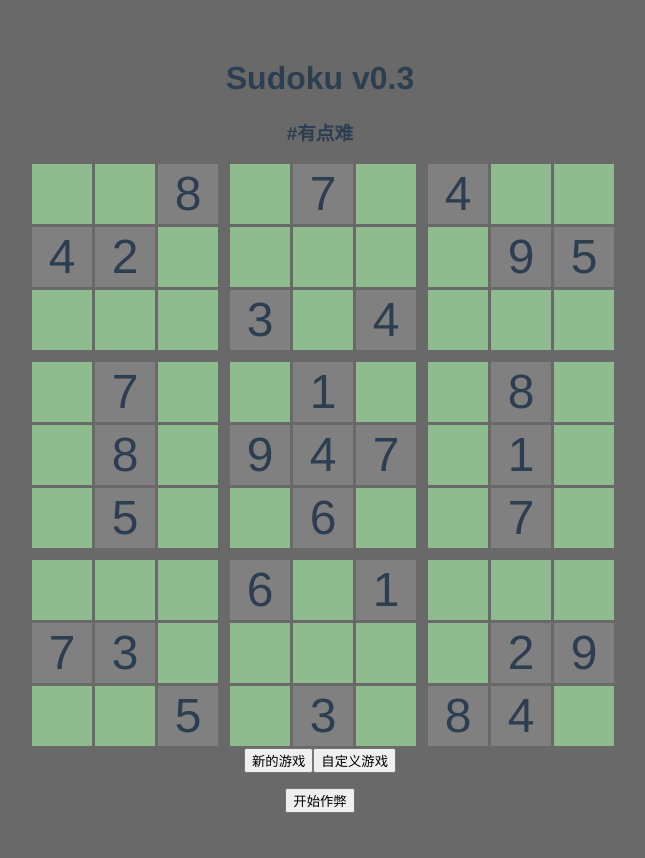
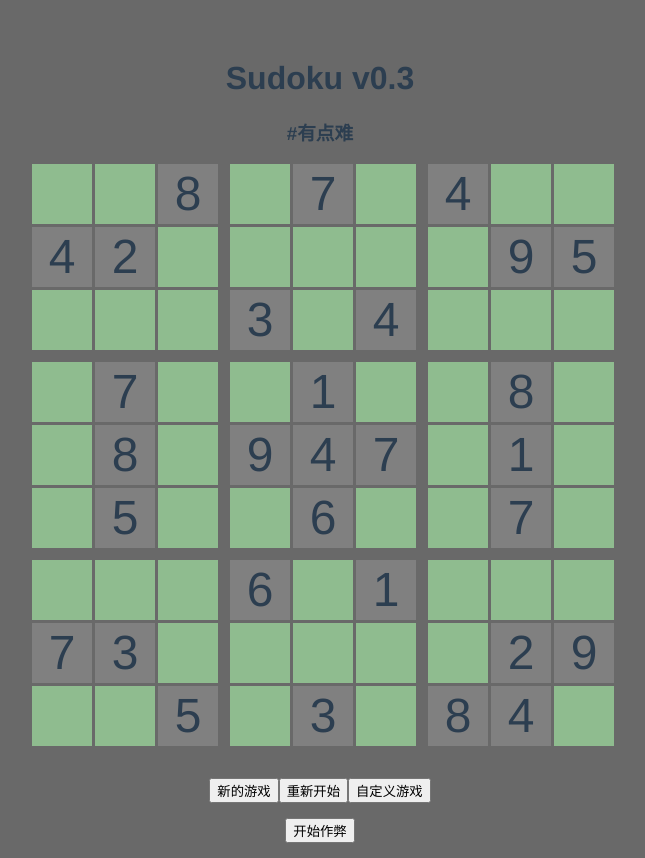
Before and after one commit to roogeer/sudoku, a Vue app: page / in a window 1280 px wide. Shown: the whole page, without its empty margins (320-965 px from the left). Before the commit the page ends 828 px from the top, so only its background shows below. Built offline with nearby package versions, Linux system fonts and the light colour scheme.

Commit message:
restart button complete

```diff
--- a/src/App.vue
+++ b/src/App.vue
@@ -20,14 +20,17 @@
 				</template>
 			</div>
 		</div>
+		<div style="height: 30px;"></div>
 		<div class="footer">
 			<div class="newgame">
-				<button @click="gameStart()">新的游戏</button>
+				<button @click="gameStart()" v-if="!userDefineMode">新的游戏</button>
+				<button @click="gameReStart()" v-if="!userDefineMode">重新开始</button>
 				<button @click="userDefine()" v-if="!userDefineMode">自定义游戏</button>
 				<button @click="userDefineComplete()" v-else>自定义完成</button>
 
 			</div>
 			<div class="cheat">
+				<template v-if="!userDefineMode">
 					<template v-if="cheat">
 						<button @click="Cheat()">开始作弊</button>
 					</template>
@@ -35,6 +38,7 @@
 						<button @click="LockOnlyOne()">锁定唯一值</button>
 						<button @click="DuplicateRemoval()">多值去重</button>
 						<button @click="FilterOnlyOne()">筛选唯一值</button>
+					</template>
 				</template>
 			</div>
 
@@ -563,10 +567,9 @@
 						}
 					}
 				}
-			}
 			},
 
-		created: function() {
+			gameReStart(){
 				if(sessionStorage.getItem('userdefine')!==null){
 					//console.log('有用户自定义的盘局');
 					this.sudokuid = JSON.parse(sessionStorage.getItem('userdefineid'));
@@ -574,10 +577,28 @@
 					//console.log(this.sudoku_array);
 				}
 				this.initSudokuData();
-
 				this.initSudokuRows();
 				this.initSudokuCols();
 				this.initSudokuAreas();
+
+				this.cheat = true;
+			}
+		},
+
+		created: function() {
+			this.gameReStart();
+			// if(sessionStorage.getItem('userdefine')!==null){
+			// 	//console.log('有用户自定义的盘局');
+			// 	this.sudokuid = JSON.parse(sessionStorage.getItem('userdefineid'));
+			// 	this.sudoku_array = JSON.parse(sessionStorage.getItem('userdefine'));
+			// 	//console.log(this.sudoku_array);
+			// }
+			// this.initSudokuData();
+
+			// this.initSudokuRows();
+			// this.initSudokuCols();
+			// this.initSudokuAreas();
+
 			// else{
 			// 	//从题库中取题
 			// 	//this.gameStart();
```
Lines whose indentation alone changed are shown as unchanged.
